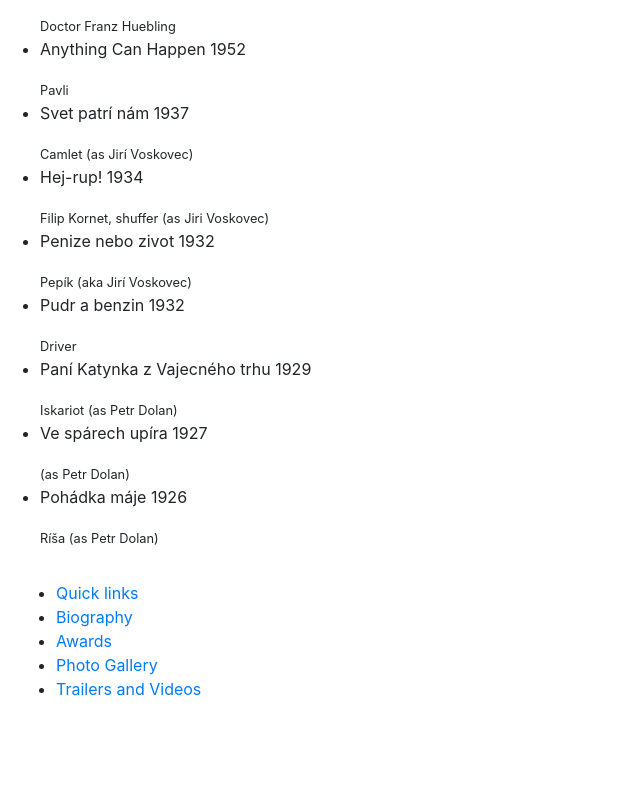
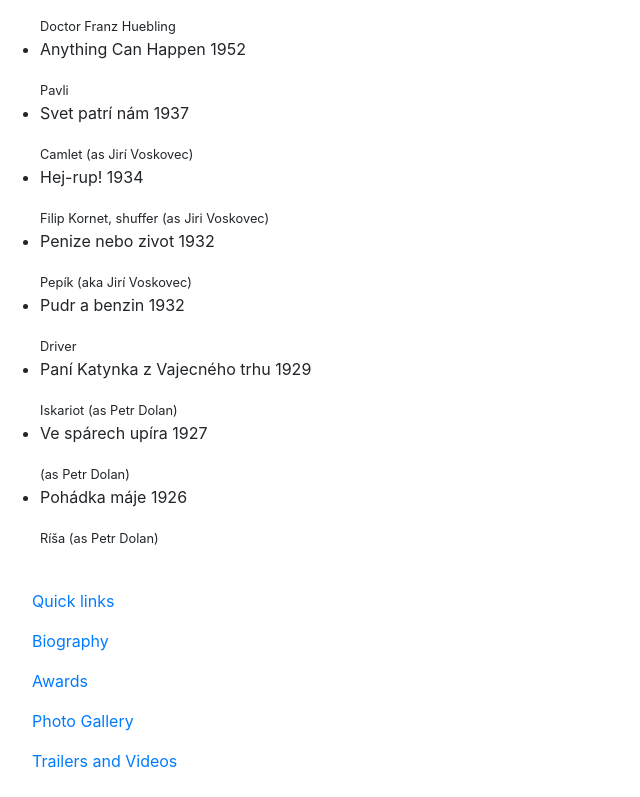
Before and after one commit to Kout/cbp-exercise-imdb, a plain HTML site: page index.html in a window 1280 px wide. Shown: the part 3082-3879 px from the top of the page, without its empty margins (0-640 px from the left). Before the commit the page ends 3815 px from the top, so only its background shows below. Drawn offline with nearby package versions, Linux system fonts and the light colour scheme.

Commit message:
Quick link navigation
Vertical nav as Bootstrap component

```diff
--- a/index.html
+++ b/index.html
@@ -177,12 +177,22 @@
 
     <aside class="p-3">
         <nav>
-            <ul>
-                <li><a href="#">Quick links</a></li>
-                <li><a href="#">Biography</a></li>
-                <li><a href="#">Awards</a></li>
-                <li><a href="#">Photo Gallery</a></li>
-                <li><a href="#">Trailers and Videos</a></li>
+            <ul class="nav flex-column">
+                <li class="nav-item">
+                    <a class="nav-link" href="#">Quick links</a>
+                </li>
+                <li class="nav-item">
+                    <a class="nav-link" href="#">Biography</a>
+                </li>
+                <li class="nav-item">
+                    <a class="nav-link" href="#">Awards</a>
+                </li>
+                <li class="nav-item">
+                    <a class="nav-link" href="#">Photo Gallery</a>
+                </li>
+                <li class="nav-item">
+                    <a class="nav-link" href="#">Trailers and Videos</a>
+                </li>
             </ul>
         </nav>
     </aside>
```
